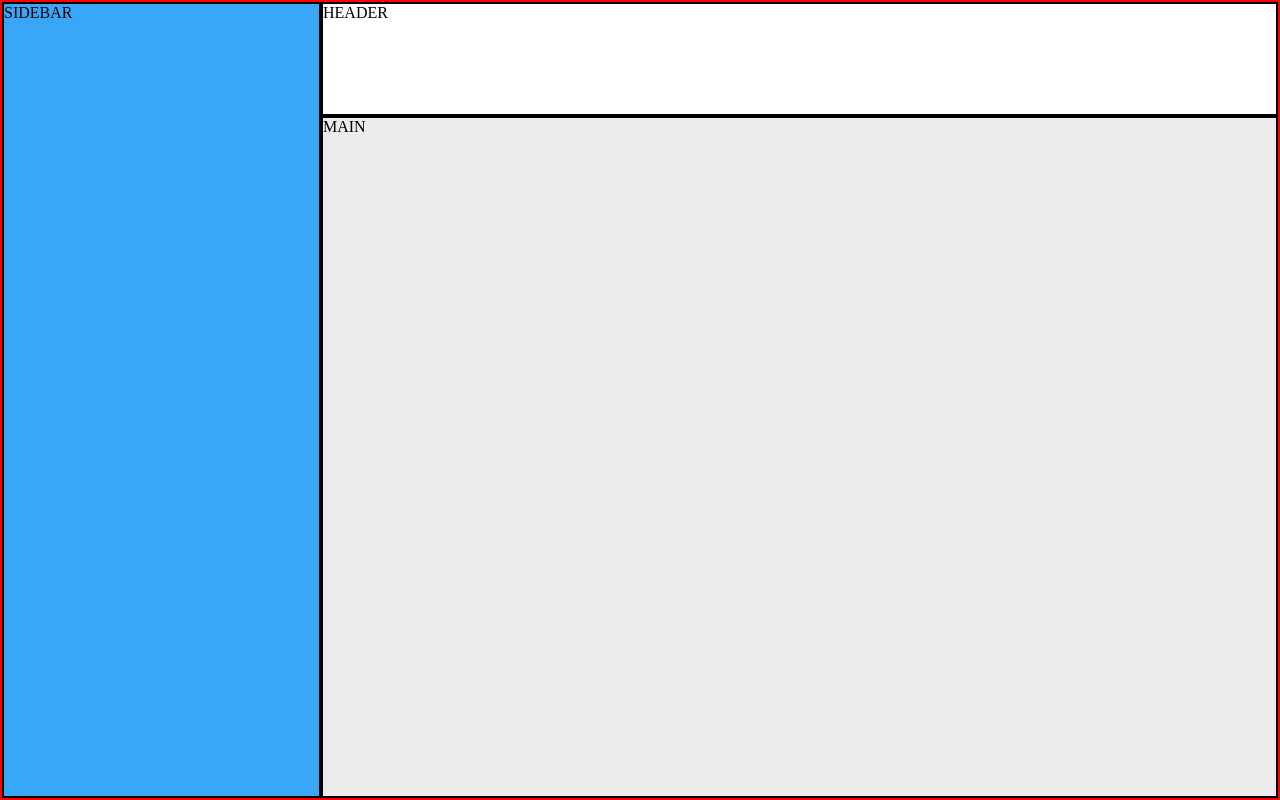
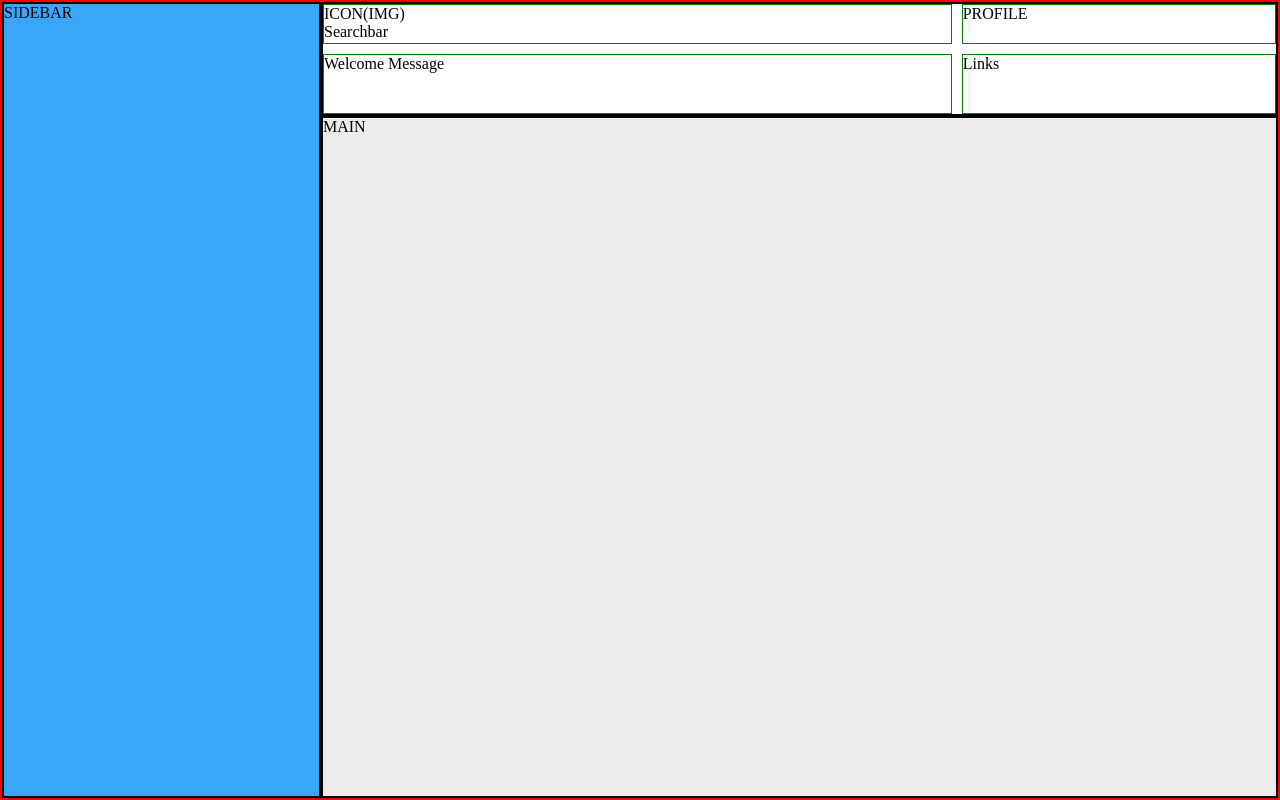
Before and after one commit to H8991/admin-dashboard, a plain HTML site: page index.html in a window 1280 px wide. Drawn offline with Linux system fonts and the light colour scheme.

Commit message:
Separated header section

```diff
--- a/index.html
+++ b/index.html
@@ -8,7 +8,15 @@
 </head>
 <body>
     <div class="page-container">
-        <header class="header-container">HEADER</header>
+        <header class="header-container">
+            <div class="search-bar-container">
+                <div id="search-icon">ICON(IMG)</div>
+                <div id="search-bar">Searchbar</div>
+            </div>
+            <div>PROFILE</div>
+            <div>Welcome Message</div>
+            <div>Links</div>
+        </header>
         <div class="sidebar-container">SIDEBAR</div>
         <main class="main-container">MAIN</main>
     </div>
--- a/styles.css
+++ b/styles.css
@@ -16,13 +16,26 @@ body {
     grid-template-columns: 1fr 3fr;
     grid-template-rows: 1fr 6fr;
 }
-
+/*----------- HEADER ------------*/
 .header-container {
     background-color: white;
     border: 2px solid black;
     grid-column: 2/3;
+
+    display: grid;
+    grid-template-columns: 2fr 1fr;
+    grid-template-rows: 2fr 3fr;
+    gap: 10px;
 }
 
+.header-container > div {
+    border: 1px solid green;
+}
+/* -----SEARCHBAR--------- */
+.search-bar-container {
+    border: 5px solid red;
+}
+/* ------------------------------ */
 .sidebar-container {
     background-color: rgb(58, 166, 248);
     border: 2px solid black;
```
